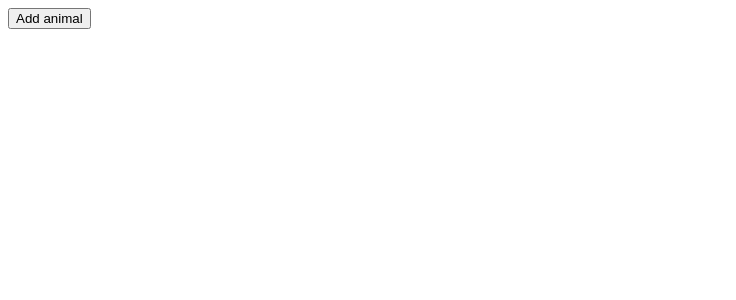
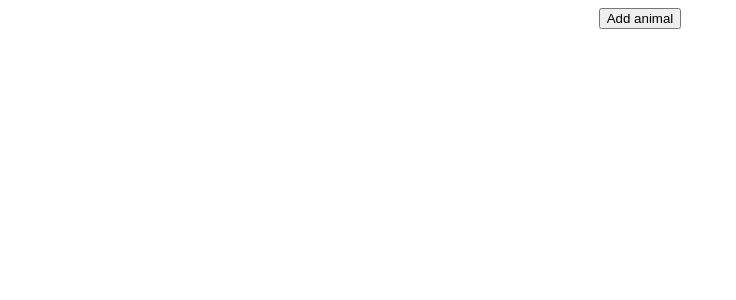
Before and after one commit to jimstav/animals, a React (Create React App) app: page / in a window 1280 px wide. Shown: the top 300 px of the page, without its empty margins (0-736 px from the left). Built offline with nearby package versions, Linux system fonts and the light colour scheme.

Commit message:
Adding Custom CSS

```diff
--- a/src/AnimalShow.js
+++ b/src/AnimalShow.js
@@ -1,4 +1,5 @@
 import { useState } from "react";
+import "./AnimalShow.css";
 import bird from "./resources/svg/bird.svg";
 import cat from "./resources/svg/cat.svg";
 import cow from "./resources/svg/cow.svg";
--- /dev/null
+++ b/src/App.css
@@ -0,0 +1,5 @@
+.app {
+  display: flex;
+  flex-direction: column;
+  align-items: center;
+}
--- a/src/App.js
+++ b/src/App.js
@@ -1,5 +1,6 @@
 import { useState } from "react";
 import AnimalShow from "./AnimalShow";
+import "./App.css";
 
 function getRandomAnimal() {
   const animals = ["bird", "cat", "cow", "dog", "gator", "horse"];
@@ -18,7 +19,7 @@ function App() {
   });
 
   return (
-    <div>
+    <div className="app">
       <button onClick={handleClick}>Add animal</button>
       <div>{renderedAnimals}</div>
     </div>
```
Also changed, not shown: src/AnimalShow.css (added).
